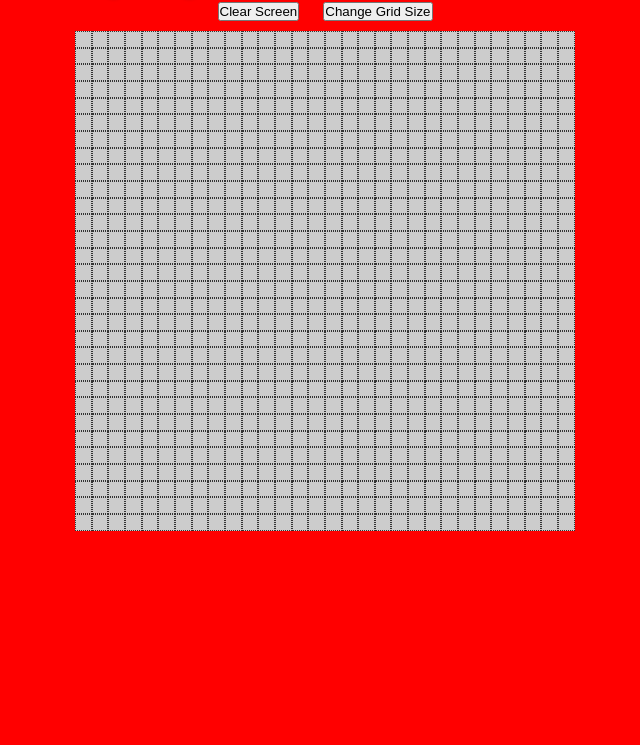
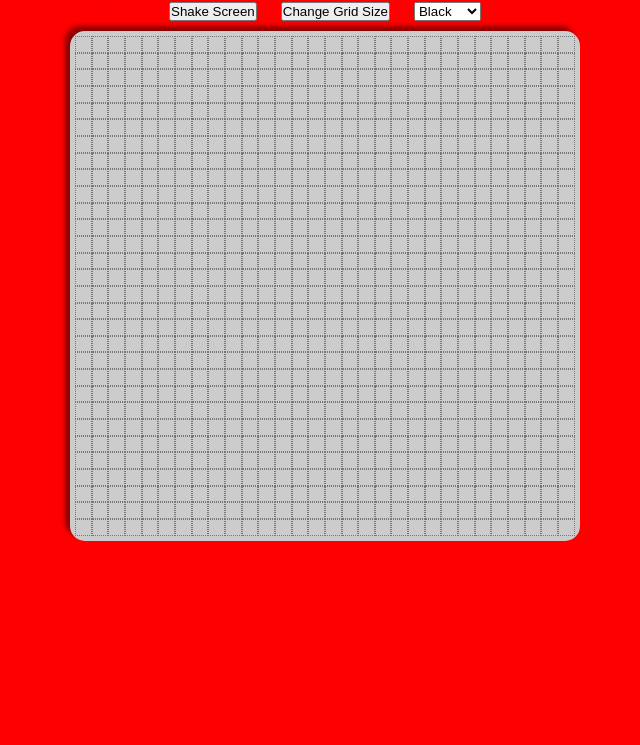
Before and after one commit to RandyRiley76/etch_a_sketch, a plain HTML site: page index.html in a window 1280 px wide. Shown: the part 55-800 px from the top of the page, without its empty margins (315-955 px from the left). Drawn offline with nearby package versions, Linux system fonts and the light colour scheme.

Commit message:
added color option

```diff
--- a/css/etch_a_sketch.css
+++ b/css/etch_a_sketch.css
@@ -13,23 +13,27 @@ h1{
   text-shadow: 5px 5px 5px #222;
 }
 h3 {
+	margin: 0 10px;
   display: inline-block;
   color : white;
 }
-button{
+button, select{
   margin: 10px;
 }
 #surface{
   position: relative;
+	height: 500px;
+	width: 500px;
+	padding: 5px;
+	border-radius: 15px;
+	background-color: #CCC;
+	box-shadow: -5px -5px 5px darkRed;
 
 }
 .sketch_square{
 	background-color: #CCC;
-  /*display: inline-block;
-  width: 30px;
-  height: 30px;*/
 	float: left;
-  border: 1px dotted #333;
+  border: 1px dotted #777;
   margin: 0 0 0 0;
   padding: 0px;
   font-size:0;
--- a/index.html
+++ b/index.html
@@ -11,8 +11,16 @@
   <h1>jQuery Etch-A-Shetch</h1>
     <h3>by Randy Riley</h3>
     <br>
-    <button id="clear">Clear Screen</button>
+    <button id="clear">Shake Screen</button>
     <button id="grid">Change Grid Size</button>
+    <select id ="color" name="color">
+        <option value="black" selected="">Black</option>
+        <option value="blue">Blue</option>
+        <option value="DarkRed">Red</option>
+        <option value="green">Green</option>
+        <option value="Cyan">Cyan</option>
+        <option value="orange">Orange</option>
+    </select>
     <div id = "surface">
     </div>
   </body>
--- a/js/etch_a_sketch.js
+++ b/js/etch_a_sketch.js
@@ -12,14 +12,22 @@ function makeGrid(squarePerLine){
   $('.sketch_square').css({'height': squareSize+'px', 'width': squareSize+'px'});
 }
 
-function tracer(){
-  //Darken Squares
-  $('.sketch_square').on('mouseenter', function(){
-    $(this).addClass("blacken");
-  });
-}
+
 
 $(document).ready(function(){
+//
+  var traceColor = $('#color').val();
+  $("#color").change(function(){
+    traceColor = $('#color').val();
+    console.log("traceColor " + traceColor);
+  });
+
+  function tracer(){
+    $('.sketch_square').on('mouseenter', function(){
+      $(this).css({'background-color': traceColor})
+    });
+  }
+  //Make Grid
   $('#surface').css({'width': surfaceSize+'px', 'margin':'auto'});
   makeGrid(squarePerLine);
   tracer();
@@ -28,7 +36,8 @@ $(document).ready(function(){
     $('#surface').animate({'left': '-40px'}, 75,function(){
       $('#surface').animate({'left': '80px'},75, function(){
         $('#surface').animate({'left': '0px'}, 150, function(){
-          $('.sketch_square').removeClass("blacken");
+          //$('.sketch_square').removeClass("blacken");
+          $('.sketch_square').css({'background-color': '#CCC'})
         });
       });
     });
```
